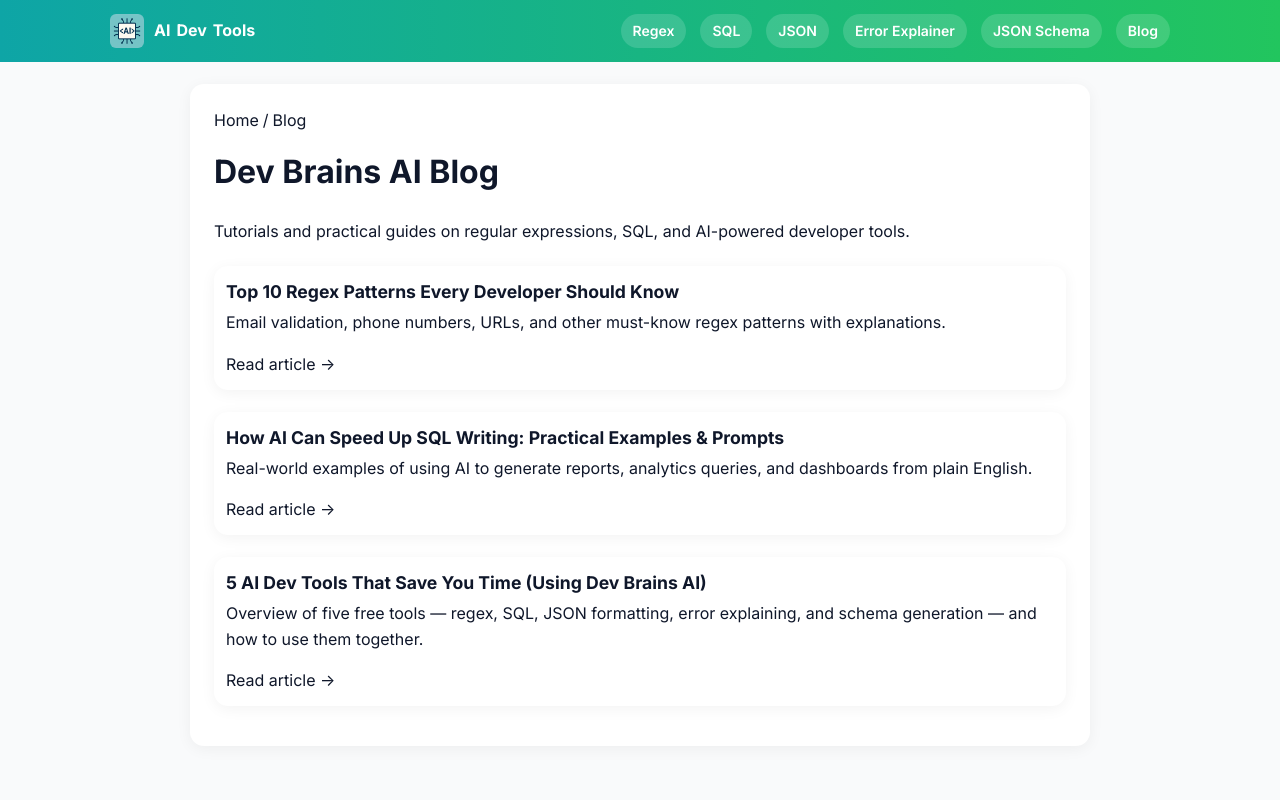
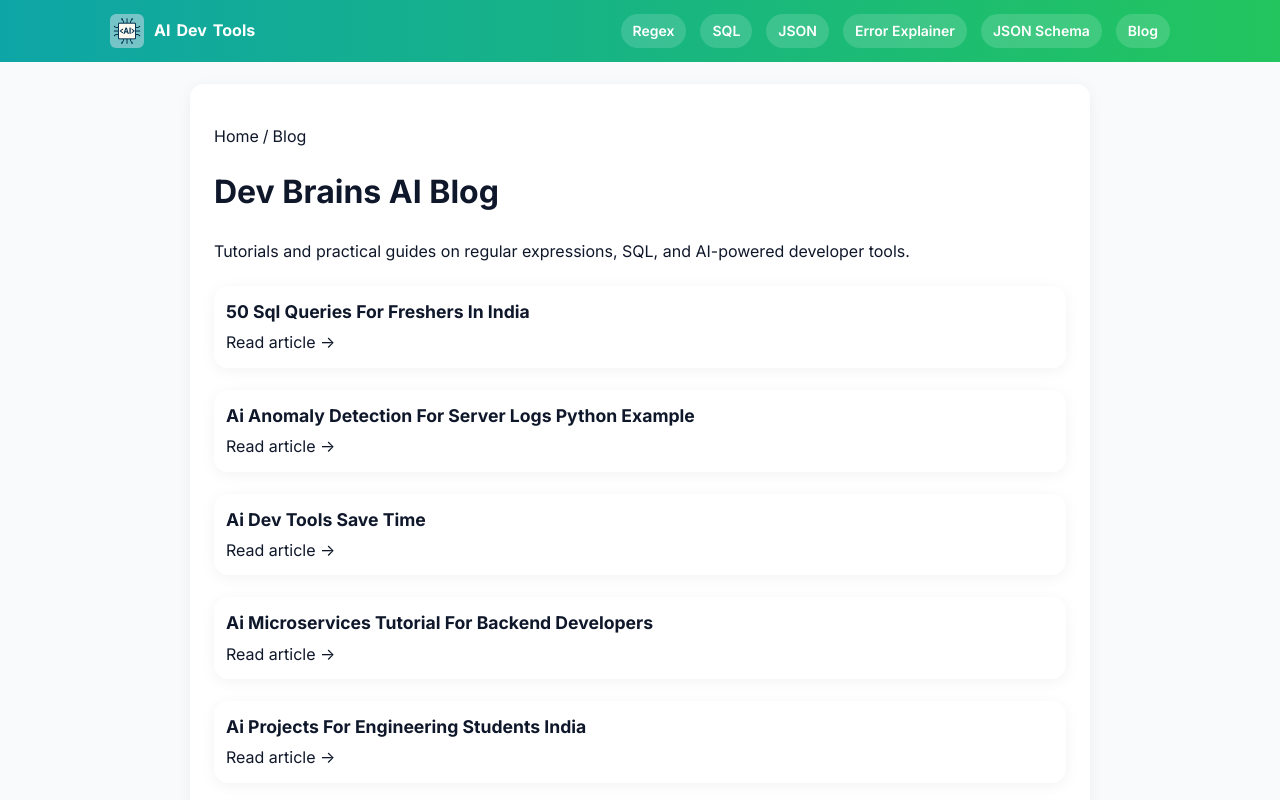
Before and after one commit to rampandu/ai-tools, a Next.js app: page /blog in a window 1280 px wide. Shown: the top 800 px of the page. Built offline with nearby package versions, Linux system fonts and the light colour scheme; no server answers.

Commit message:
Fix new blogs not being shown on blogs page

```diff
--- a/pages/blog/index.js
+++ b/pages/blog/index.js
@@ -1,44 +1,25 @@
 // pages/blog/index.js
-import Head from 'next/head';
-import Link from 'next/link';
+import Head from "next/head";
+import Link from "next/link";
+import fs from "fs";
+import path from "path";
 
-const POSTS = [
+export default function BlogIndex({ posts }) {
+  const breadcrumbJsonLd = {
+    "@context": "https://schema.org",
+    "@type": "BreadcrumbList",
+    itemListElement: [
       {
-    slug: 'regex-top-patterns',
-    title: 'Top 10 Regex Patterns Every Developer Should Know',
-    description:
-      'Email validation, phone numbers, URLs, and other must-know regex patterns with explanations.',
+        "@type": "ListItem",
+        position: 1,
+        name: "Home",
+        item: "https://dev-brains-ai.com/",
       },
       {
-    slug: 'ai-sql-practical',
-    title: 'How AI Can Speed Up SQL Writing: Practical Examples & Prompts',
-    description:
-      'Real-world examples of using AI to generate reports, analytics queries, and dashboards from plain English.',
-  },
-  {
-    slug: 'ai-dev-tools-save-time',
-    title: '5 AI Dev Tools That Save You Time (Using Dev Brains AI)',
-    description:
-      'Overview of five free tools — regex, SQL, JSON formatting, error explaining, and schema generation — and how to use them together.',
-  },
-];
-
-export default function BlogIndex() {
-  const breadcrumbJsonLd = {
-    '@context': 'https://schema.org',
-    '@type': 'BreadcrumbList',
-    itemListElement: [
-      {
-        '@type': 'ListItem',
-        position: 1,
-        name: 'Home',
-        item: 'https://dev-brains-ai.com/',
-      },
-      {
-        '@type': 'ListItem',
+        "@type": "ListItem",
         position: 2,
-        name: 'Blog',
-        item: 'https://dev-brains-ai.com/blog',
+        name: "Blog",
+        item: "https://dev-brains-ai.com/blog",
       },
     ],
   };
@@ -52,18 +33,19 @@ export default function BlogIndex() {
           content="Browse Dev Brains AI blog posts on regular expressions, SQL, and practical AI tools for developers."
         />
         <link rel="canonical" href="https://dev-brains-ai.com/blog" />
+
         <script
           type="application/ld+json"
           dangerouslySetInnerHTML={{ __html: JSON.stringify(breadcrumbJsonLd) }}
         />
+
         <meta name="viewport" content="width=device-width, initial-scale=1" />
 
-  {/* Google Ads Conversion Tracking */}
+        {/* Google Ads */}
         <script
           async
           src="https://www.googletagmanager.com/gtag/js?id=AW-17753334820"
         ></script>
-
         <script
           dangerouslySetInnerHTML={{
             __html: `
@@ -76,25 +58,11 @@ export default function BlogIndex() {
         />
       </Head>
 
-      <div
-        className="card"
-        style={{ maxWidth: 900, margin: '0 auto', padding: 24 }}
-      >
+      <div className="card" style={{ maxWidth: 900, margin: "0 auto", padding: 24 }}>
         {/* Breadcrumb */}
         <nav aria-label="Breadcrumb" className="small" style={{ marginBottom: 12 }}>
-          <ol
-            style={{
-              display: 'flex',
-              flexWrap: 'wrap',
-              gap: 4,
-              listStyle: 'none',
-              padding: 0,
-              margin: 0,
-            }}
-          >
-            <li>
-              <Link href="/">Home</Link>
-            </li>
+          <ol style={{ display: "flex", flexWrap: "wrap", gap: 4, listStyle: "none", padding: 0 }}>
+            <li><Link href="/">Home</Link></li>
             <li aria-hidden="true">/</li>
             <li aria-current="page">Blog</li>
           </ol>
@@ -102,23 +70,22 @@ export default function BlogIndex() {
 
         <h1>Dev Brains AI Blog</h1>
         <p className="small">
-          Tutorials and practical guides on regular expressions, SQL, and AI-powered developer
-          tools.
+          Tutorials and practical guides on regular expressions, SQL, and AI-powered developer tools.
         </p>
 
-        <ul style={{ listStyle: 'none', padding: 0, marginTop: 16 }}>
-          {POSTS.map((post) => (
-            <li
-              key={post.slug}
-              className="card small"
-              style={{ marginBottom: 12, padding: 12 }}
-            >
-              <h2 style={{ marginBottom: 4, fontSize: '1.1rem' }}>
+        <ul style={{ listStyle: "none", padding: 0, marginTop: 16 }}>
+          {posts.map((post) => (
+            <li key={post.slug} className="card small" style={{ marginBottom: 12, padding: 12 }}>
+              <h2 style={{ marginBottom: 4, fontSize: "1.1rem" }}>
                 <Link href={`/blog/${post.slug}`}>{post.title}</Link>
               </h2>
+
+              {post.description && (
                 <p className="small" style={{ marginTop: 4 }}>
                   {post.description}
                 </p>
+              )}
+
               <Link href={`/blog/${post.slug}`} className="small">
                 Read article →
               </Link>
@@ -129,3 +96,33 @@ export default function BlogIndex() {
     </div>
   );
 }
+
+
+// ✅ Auto-load ALL blogs
+export async function getStaticProps() {
+  const blogDir = path.join(process.cwd(), "pages", "blog");
+
+  const files = fs.readdirSync(blogDir)
+    .filter(
+      (f) =>
+        f.endsWith(".js") &&
+        f !== "index.js" &&
+        !f.startsWith("_")
+    );
+
+  const posts = files.map((file) => {
+    const slug = file.replace(".js", "");
+
+    return {
+      slug,
+      title: slug
+        .replace(/-/g, " ")
+        .replace(/\b\w/g, (l) => l.toUpperCase()),
+      description: "",
+    };
+  });
+
+  return {
+    props: { posts },
+  };
+}
```
Also changed, not shown: 1 other file (tests, documents, lock files or other folders). Lines whose indentation alone changed are shown as unchanged.
